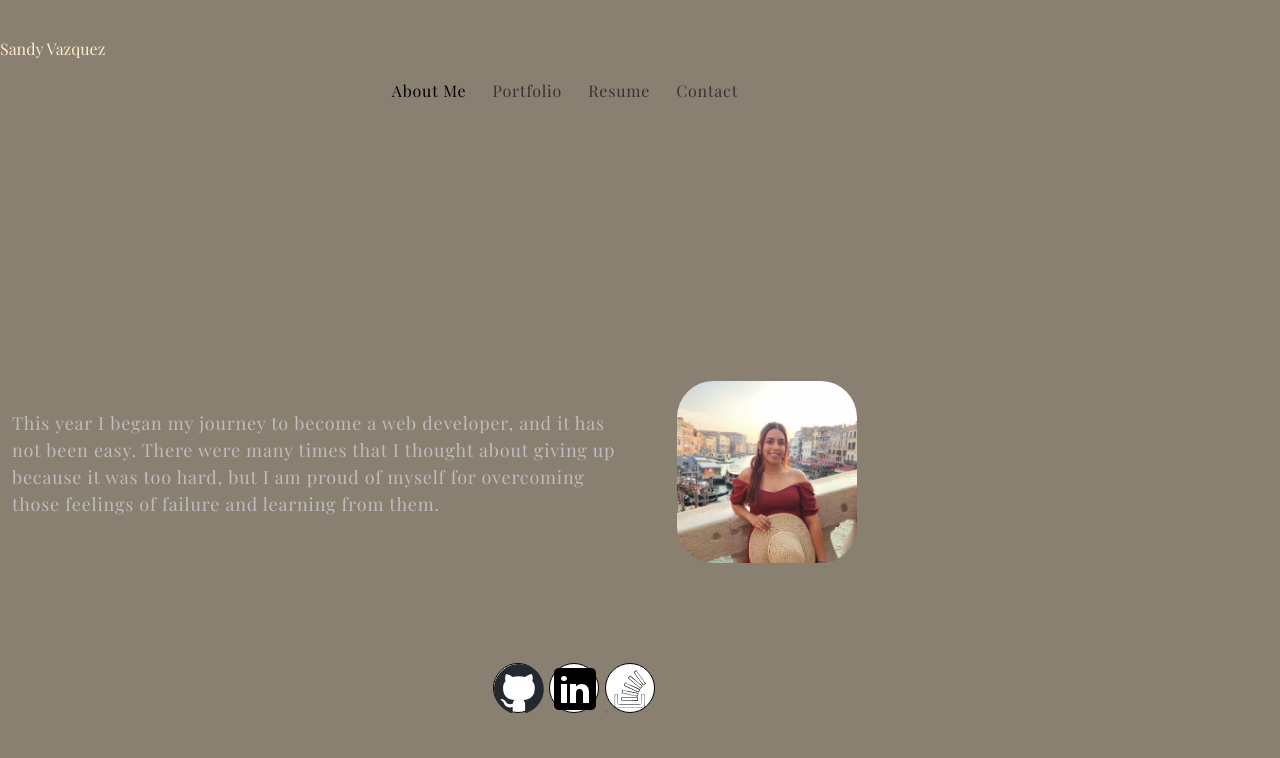
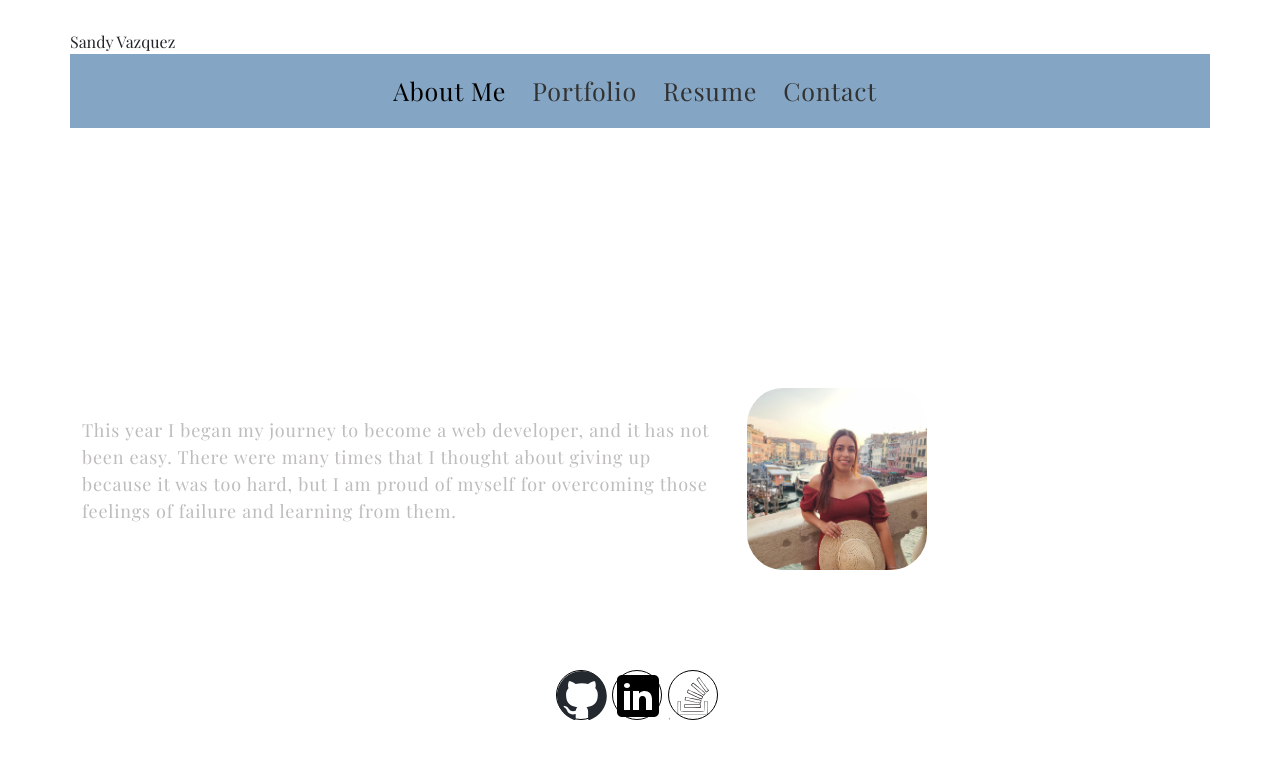
Before and after one commit to sandyvzqz/sandyvPortfolio, a React (Vite) app: page / in a window 1280 px wide. Shown: the top 758 px of the page. Built offline with nearby package versions, Linux system fonts and the light colour scheme; a web font is replaced by a local one.

Commit message:
Fixed some styling issues in navigation/header

```diff
--- a/index.html
+++ b/index.html
@@ -4,7 +4,7 @@
     <meta charset="UTF-8" />
     <link rel="icon" type="image/svg+xml" href="/vite.svg" />
     <meta name="viewport" content="width=device-width, initial-scale=1.0" />
-    <title>Sandy V. react portfolio</title>
+    <title>Sandy react portfolio</title>
   </head>
   <body>
     <div id="root"></div>
--- a/src/App.css
+++ b/src/App.css
@@ -5,46 +5,60 @@
   font-family: 'Playfair Display';
   margin: 0;
   padding: 0;
-  /* box-sizing: border-box; */
+  box-sizing: border-box;
 }
 
-html{
-  scroll-behavior: smooth;
-  scroll-padding-top: 75px;
+html, body{
+  height: 100%;
+  width: 100%;
 }
 
 body{
-  font-weight: 400;
-  /* overflow-x: hidden; */
-  /* position: relative; */
-  background-color: rgb(138, 128, 114) !important;
-  color: blanchedalmond !important;
+  display: flex;
+  justify-content: center;
+  align-items: center;
+  height: 100vh;
+  /* background-color: rgb(138, 128, 114) !important; */
+  color: blanchedalmond;
   font-family: 'Playfair Display' !important;
 }
 
-h1, h2, h3, h4, h5, h6 {
-  margin: 0;
-  padding: 0;
-  line-height: normal;
+#root{
+  display: flex;
+  align-items: center;
+  justify-content: center;
+  flex-direction: column;
+  width: 100%;
 }
 
+/* .header{
+  background-color: aqua;
+} */
+
+/* TRY ADDING A SECTION CLASS TO STYLE EACH SECTION THAT GETS RENDERED */
+
+
 /* Navigation */
+.custom-navbar{
+  background-color: rgb(132, 166, 196);
+}
+
 .navLink {
-  display: flex;
-  align-items: center;
+  /* display: flex; */
+  /* align-items: center; */
   list-style-type: none;
   margin: 0;
   padding: 0;
   letter-spacing: 0.8px;
 }
-
+/* '>' targets the  children of .navLink */
 .navLink > .nav-item {
   margin-right: 10px;
 }
 
 .navLink > .nav-item > .nav-link {
-  color: #333;
-  font-size: 16px;
+  color: #333232;
+  font-size: 25px;
   text-decoration: none;
   padding: 10px 15px;
   transition: color 0.3s ease;
@@ -55,9 +69,8 @@ h1, h2, h3, h4, h5, h6 {
 }
 
 .navLink > .nav-item > .nav-link.active-link {
-  font-size: larger;
+  font-size: 50px;
   font-weight: bold;
-  color: #cadecc;
 }
 
 
@@ -78,7 +91,7 @@ h1, h2, h3, h4, h5, h6 {
   font-size: 18px;
   letter-spacing: 0.8px;
   line-height: 1.5em;
-  width: 96%;
+  /* width: 96%; */
 }
 
 
@@ -87,23 +100,13 @@ h1, h2, h3, h4, h5, h6 {
   padding: 0 0 50px 0;
 }
 
-.social-icon{
-  display:flex;
-  justify-content: center;
-  /* display: inline-block; */
-  margin-left: 14px;
-}
-
 .social-icon a{
   display: inline-block;
   width: 50px;
   height: 50px;
   background: white;
-  /* display: inline-flex; */
   border-radius: 50%;
   margin-right: 6px;
-  /* align-items: center; */
-  /* justify-content: center; */
   line-height: 1;
   border: 1px solid black;
 }
@@ -132,42 +135,22 @@ h1, h2, h3, h4, h5, h6 {
   filter: brightness(0) saturate(100%) invert(0%) sepia(7%) saturate(90%) hue-rotate(346deg) brightness(90%);
 }
 
-
 .App {
   text-align: center;
 }
 
-.App-logo {
-  height: 40vmin;
-  pointer-events: none;
-}
-
-@media (prefers-reduced-motion: no-preference) {
-  .App-logo {
-    animation: App-logo-spin infinite 20s linear;
-  }
-}
-
+/*  PART THAT SAYS MY NAME */
 .App-header {
-  background-color: rgb(138, 128, 114);
+  background-color: rgb(146, 104, 40);
   min-height: 100vh;
   display: flex;
   flex-direction: column;
   align-items: center;
   justify-content: center;
   font-size: calc(10px + 2vmin);
-  color: white;
+  color: rgb(160, 49, 49);
 }
 
 .App-link {
   color: #61dafb;
 }
-
-@keyframes App-logo-spin {
-  from {
-    transform: rotate(0deg);
-  }
-  to {
-    transform: rotate(360deg);
-  }
-}
--- a/src/components/Header.jsx
+++ b/src/components/Header.jsx
@@ -4,12 +4,13 @@ import '../App.css';
 
 const Header = ()=> {
     return(
-        <header className="header">
-            <div className="headerContent">
-                    <div className="title">
-                        Sandy Vazquez
-                    </div>
-                    <Navigation />
+        // className="header"
+        <header>
+            <div className="headerContainer">
+                <div>Sandy Vazquez</div>
+            </div>
+            <div className="navContainer">
+                <Navigation />
             </div>
         </header>
     )
--- a/src/components/Navigation.jsx
+++ b/src/components/Navigation.jsx
@@ -5,7 +5,7 @@ import '../App.css';
 
 const Navigation = ()=> {
     return(
-      <Navbar expand="lg">
+      <Navbar expand="lg" className='custom-navbar'>
         <Container>
           <Navbar.Toggle aria-controls="basic-navbar-nav" />
           <Navbar.Collapse id="basic-navbar-nav" className='justify-content-center'>
```
